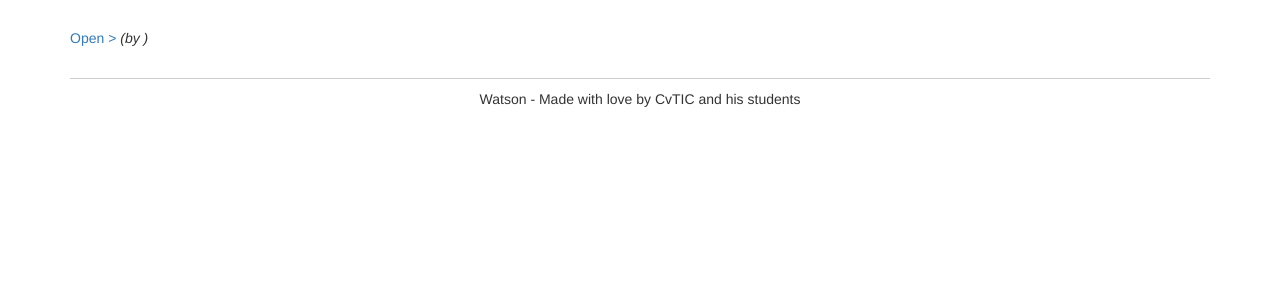
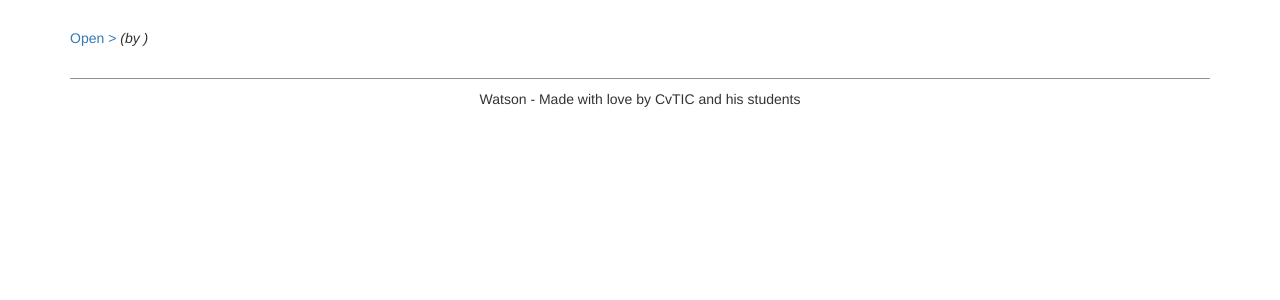
Before and after one commit to alhmidi-abdulsattar1993/UE3DW18-Groupe1-S3, a PHP site: template views/link.html.twig in a window 1280 px wide. Shown: the part 92-392 px from the top of the page. Run offline with PHP 8.4, Linux system fonts and the light colour scheme; the template is opened without the code that fills it, so the values that code supplies are empty; some libraries are stand-ins or nearby versions.

Commit message:
Update style.css

```diff
--- a/web/css/style.css
+++ b/web/css/style.css
@@ -39,7 +39,7 @@
     }
 
     .pagination a.current {
-        background-color: #4CAF50;
+        background-color: #cf5f14;
         color: white;
         border-radius: 5px;
     }
@@ -59,7 +59,7 @@
     }
 
     .footer {
-        border-top: 1px solid #ccc;
+        border-top: 1px solid rgb(143, 143, 143);
         padding-top: 10px;
         text-align: center;
         margin-top: 30px;
```
